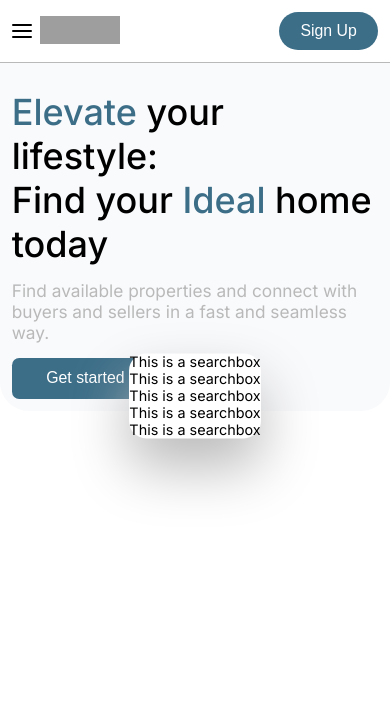
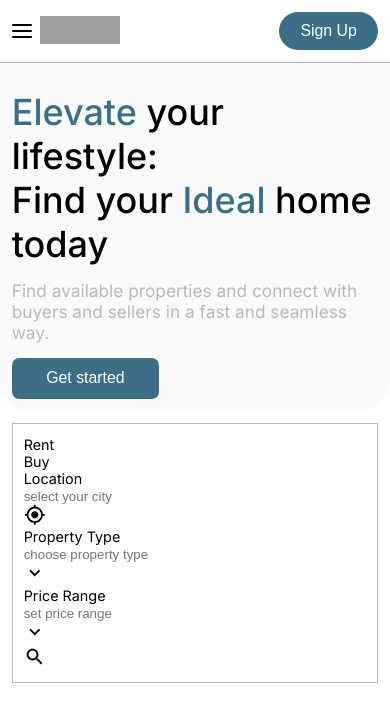
Before and after one commit to samthemogul/luxvilla, a Next.js app: page / in a window 390 px wide. Shown: the top 722 px of the page. Built offline with nearby package versions, Linux system fonts and the light colour scheme; grey boxes are pictures that could not be loaded.

Commit message:
mobile search

```diff
--- a/containers/SearchBox.jsx
+++ b/containers/SearchBox.jsx
@@ -1,15 +1,59 @@
-import React from 'react'
+"use client"
+
+import React, { useState } from 'react'
 import styles from '../styles/components/searchbox.module.css'
+import MyLocationIcon from '@mui/icons-material/MyLocation';
+import KeyboardArrowDownIcon from '@mui/icons-material/KeyboardArrowDown';
+import SearchIcon from '@mui/icons-material/Search';
 
 const SearchBox = () => {
+  const [ optionClass, setOptionClass] = useState(styles.bar);
+  const changeToBuy = () => {
+    setOptionClass(`${styles.bar} ${styles.buy}`)
+  }
+  const changeToRent = () => {
+    setOptionClass(styles.bar);
+  }
   return (
     <div className={styles.container}>
       <div className={styles.searchbox}>
-        <p>This is a searchbox</p>
-        <p>This is a searchbox</p>
-        <p>This is a searchbox</p>
-        <p>This is a searchbox</p>
-        <p>This is a searchbox</p>
+
+        {/* Rent and Buy option slider */}
+
+        <div className={styles.options}>
+          <div className={styles.option}>
+            <p onClick={changeToRent} className={styles.option_text}>Rent</p>
+            <p onClick={changeToBuy} className={styles.option_text}>Buy</p>
+          </div>
+          <div className={styles.active}>
+            <div className={optionClass}></div>
+          </div>
+        </div>
+
+        {/* Input fields */}
+
+        <div className={styles.input_area}>
+          <form>
+          <div className={styles.input_sections}>
+            <div className={styles.input_field}>
+            <label className={styles.labels} htmlFor="location">Location</label><br />
+              <input className={styles.inputs} type="text" id="location" name="location" placeholder='select your city'/><br />
+              <MyLocationIcon className={styles.icon} />
+            </div>
+            <div className={styles.input_field}>
+            <label className={styles.labels} htmlFor="property-type">Property Type</label><br />
+              <input className={styles.inputs} type="text" id="property-type" name="property-type" placeholder='choose property type'/><br />
+              <KeyboardArrowDownIcon className={styles.icon} />
+            </div>
+            <div className={styles.input_field}>
+            <label className={styles.labels} htmlFor="price-range">Price Range</label><br />
+              <input className={styles.inputs} type="text" id="price-range" name="price-range" placeholder='set price range'/><br />
+              <KeyboardArrowDownIcon className={styles.icon} />
+            </div>
+            <button className={styles.submit_button} type='submit'><SearchIcon /></button>
+          </div>
+          </form>
+        </div>
       </div>
     </div>
   )
--- a/package.json
+++ b/package.json
@@ -9,6 +9,10 @@
     "lint": "next lint"
   },
   "dependencies": {
+    "@emotion/react": "^11.11.3",
+    "@emotion/styled": "^11.11.0",
+    "@mui/icons-material": "^5.15.3",
+    "@mui/material": "^5.15.3",
     "@reduxjs/toolkit": "^2.0.1",
     "axios": "^1.6.2",
     "bcrypt": "^5.1.1",
--- a/styles/components/searchbox.module.css
+++ b/styles/components/searchbox.module.css
@@ -1,4 +1,4 @@
-.container {
+/* .container {
     transform: translateY(-4rem);
     z-index: 5;
     display: flex;
@@ -7,5 +7,87 @@
         background-color: var(--wizard);
         border-radius: var(--border-radius);
         box-shadow: var(--box-shadow);
+        padding: 1.5rem;
+    }
+    .options {
+        display: flex;
+        flex-direction: column;
+        gap: 0.5rem;
+        width: 10%;
+    }
+    .option {
+        display: flex;
+        align-items: center;
+        justify-content: center;
+        text-align: center;
+        gap: 2rem;
+        padding: 0 0.5rem;
+        .option_text {
+            font-size: 1.1rem;
+            cursor: pointer;
+        }
+    }
+    .active {
+        width: 100%;
+        background: transparent;
+        height: 4px;
+    }
+    .bar {
+        background-color: var(--accent);
+        height: 100%;
+        width: 50%;
+        transition: 0.2s;
+    }
+    .buy {
+        transform: translateX(100%);
+    }
+    .input_sections {
+        display: flex;
+        gap: 1rem;
+        justify-content: center;
+        margin-top: 1rem;
+        .input_field {
+            width: 20rem;
+            position: relative;
+            .icon {
+                position: absolute;
+                top: 40%;
+                right: 7%;
+                color: var(--light-accent);
+            }
+        }
+        .submit_button {
+            background-color: var(--accent);
+            border-radius: var(--border-radius);
+            padding: 20px;
+            color: var(--wizard);
+            transition: 0.2s ease-out;
+        }
+        .submit_button:hover {
+            background-color: var(--dark);
+        }
+        .input_field:nth-child(1), .input_field:nth-child(2) {
+            border-right: 1px solid var(--border-ash);
+        }
+        .labels {
+            font-size: 1.1rem;
+            font-weight: 500;
+        }
+        .inputs {
+            font-size: 1rem;
+            font-family: var(--font-inter);
+            height: 2rem;
+            width: 90%;
+        }
+    }
+} */
+@media (max-width:640px) {
+    .container {
+        display: block;
+        padding: var(--mobile-box-padding);
+    }
+    .searchbox {
+        padding: var(--mobile-box-padding);
+        border: 1px solid var(--border-ash);
     }
 }
--- a/styles/globals.css
+++ b/styles/globals.css
@@ -1,3 +1,7 @@
+/* CONFIGURATIONS */
+
+
+
 :root {
   /* PRIMARY COLORS */
   --accent: #3C6E88;
@@ -61,9 +65,35 @@ button {
   cursor: pointer;
 }
 
+.material-symbols-outlined {
+  font-variation-settings:
+  'FILL' 0,
+  'wght' 400,
+  'GRAD' 0,
+  'opsz' 24
+}
+
+/* SCROLLBAR SETTINGS  */
+body::-webkit-scrollbar {
+    width: 10px;
+    @media(max-width:600px){
+        display: none;
+    }
+}
+body::-webkit-scrollbar-track {
+    background: var(--border-ash);
+}
+body::-webkit-scrollbar-thumb {
+    background: var(--accent);
+}
+
+
 /* Mobile Configuration */
 @media only screen and (max-width: 640px) {
   body {
     font-size: var(--mobile-text-size);
   }
+  -webkit-scrollbar {
+    display: none !important;
 }
+}
```
Also changed, not shown: 1 other file (tests, documents, lock files or other folders).
